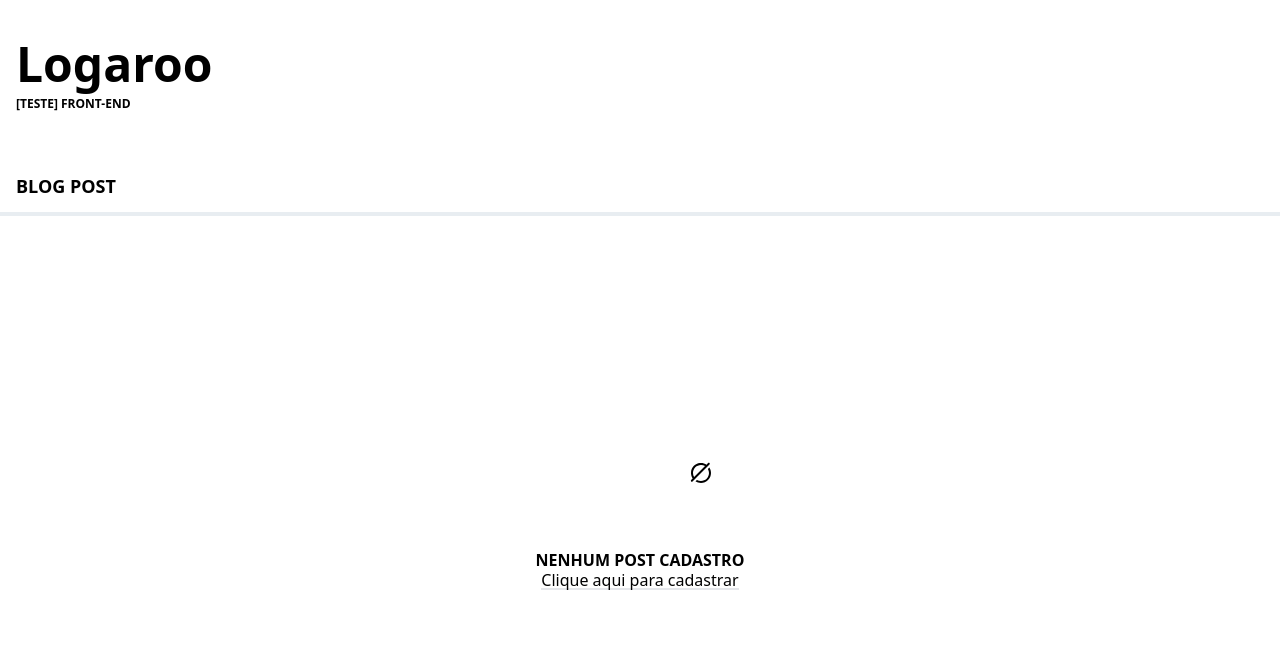
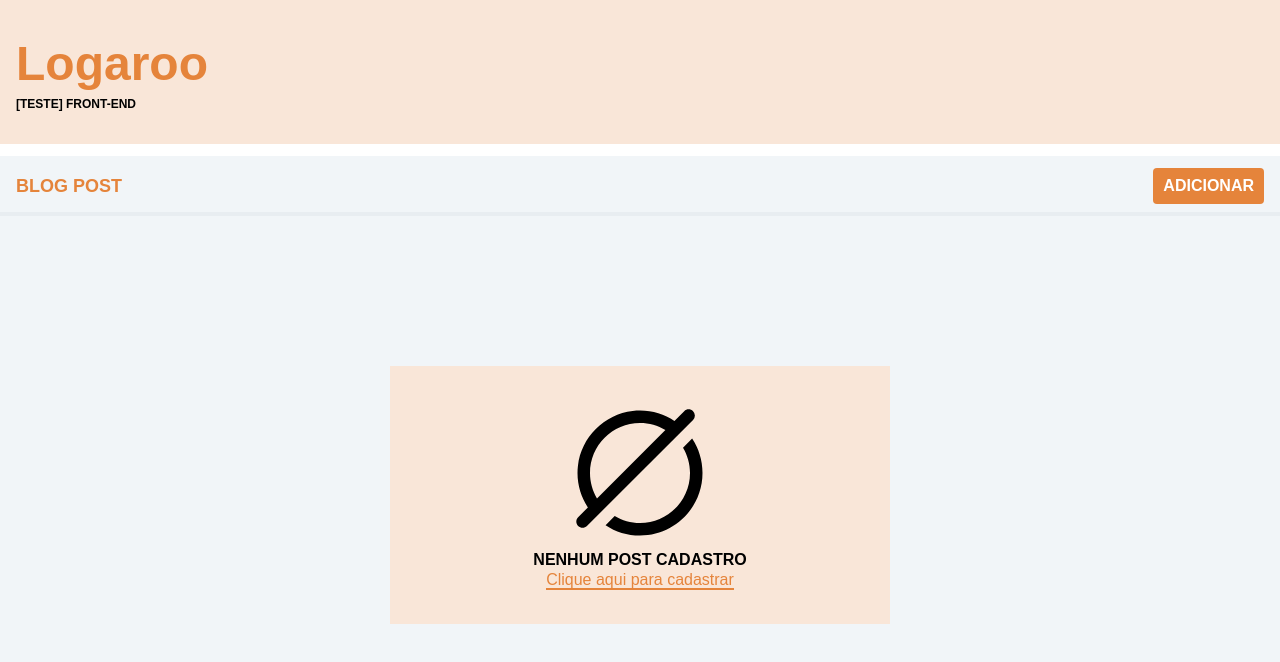
Before and after one commit to Pedro-Vitor-SG/logaroo-crud, a React (Vite) app: page / in a window 1280 px wide. Shown: the top 662 px of the page. Built offline with nearby package versions, Linux system fonts and the light colour scheme.

Commit message:
feat: index css com classes gerais

```diff
--- a/src/index.css
+++ b/src/index.css
@@ -0,0 +1,31 @@
+:root{
+    --arial: Arial, Helvetica, sans-serif;
+    --primary-orange: #e5843b;
+    --bg-primary-orange: #f9e6d8;
+    --bg-primary-gray: #f1f5f8;
+}
+
+.arial {
+    font-family: var(--arial);
+}
+.primary-orange{
+    color: var(--primary-orange);
+}
+.bg-secondary-orange{
+    background-color: var(--bg-primary-orange);
+}
+.bg-primary-orange{
+    background-color: var(--primary-orange);
+}
+.bg-primary-gray{
+    background-color: var(--bg-primary-gray);
+}
+.border-primary-orange{
+    border-color: var(--primary-orange);
+}
+.w-full{
+    width: 100% !important;
+}
+.h-full{
+    height: 100% !important;
+}
```
